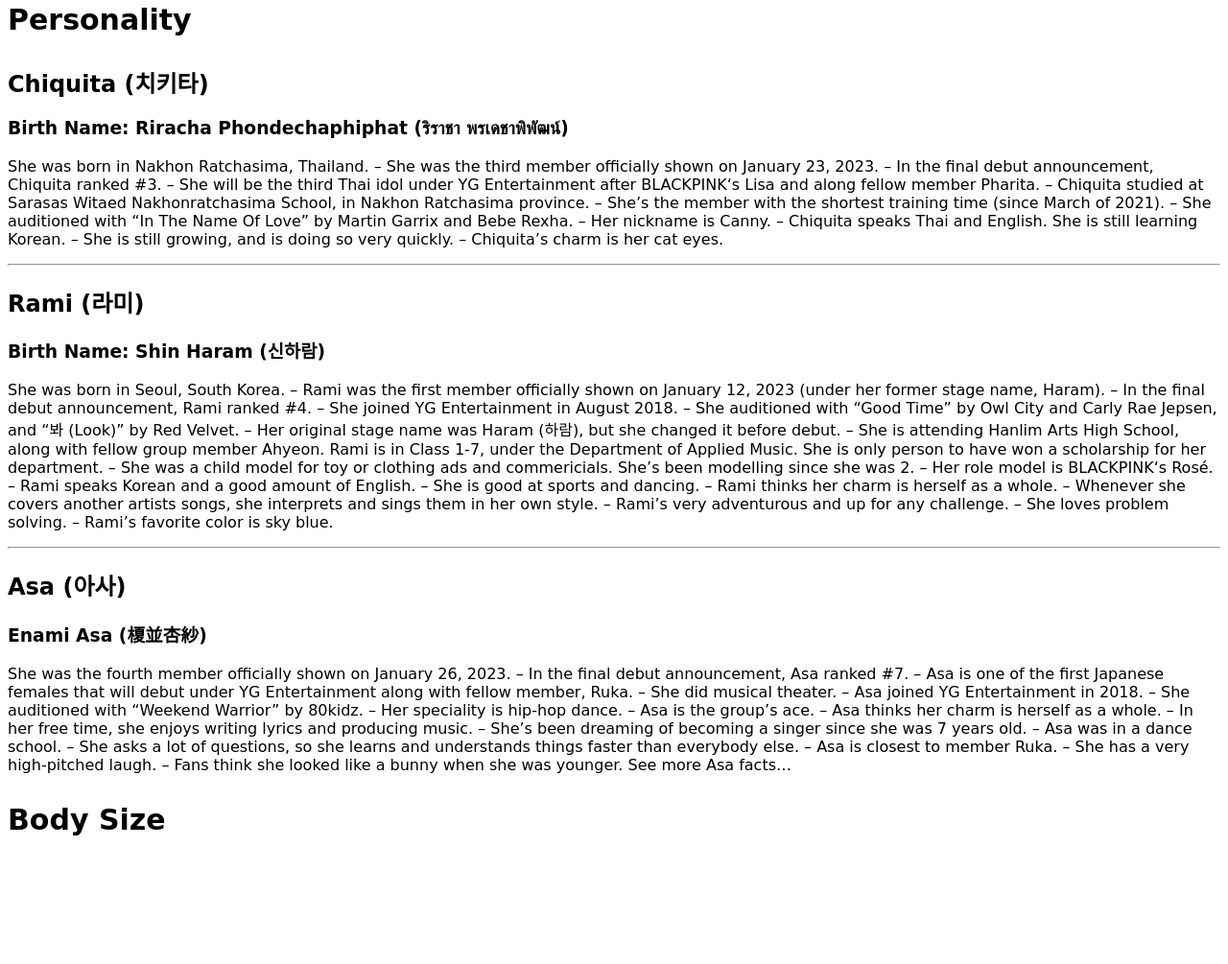
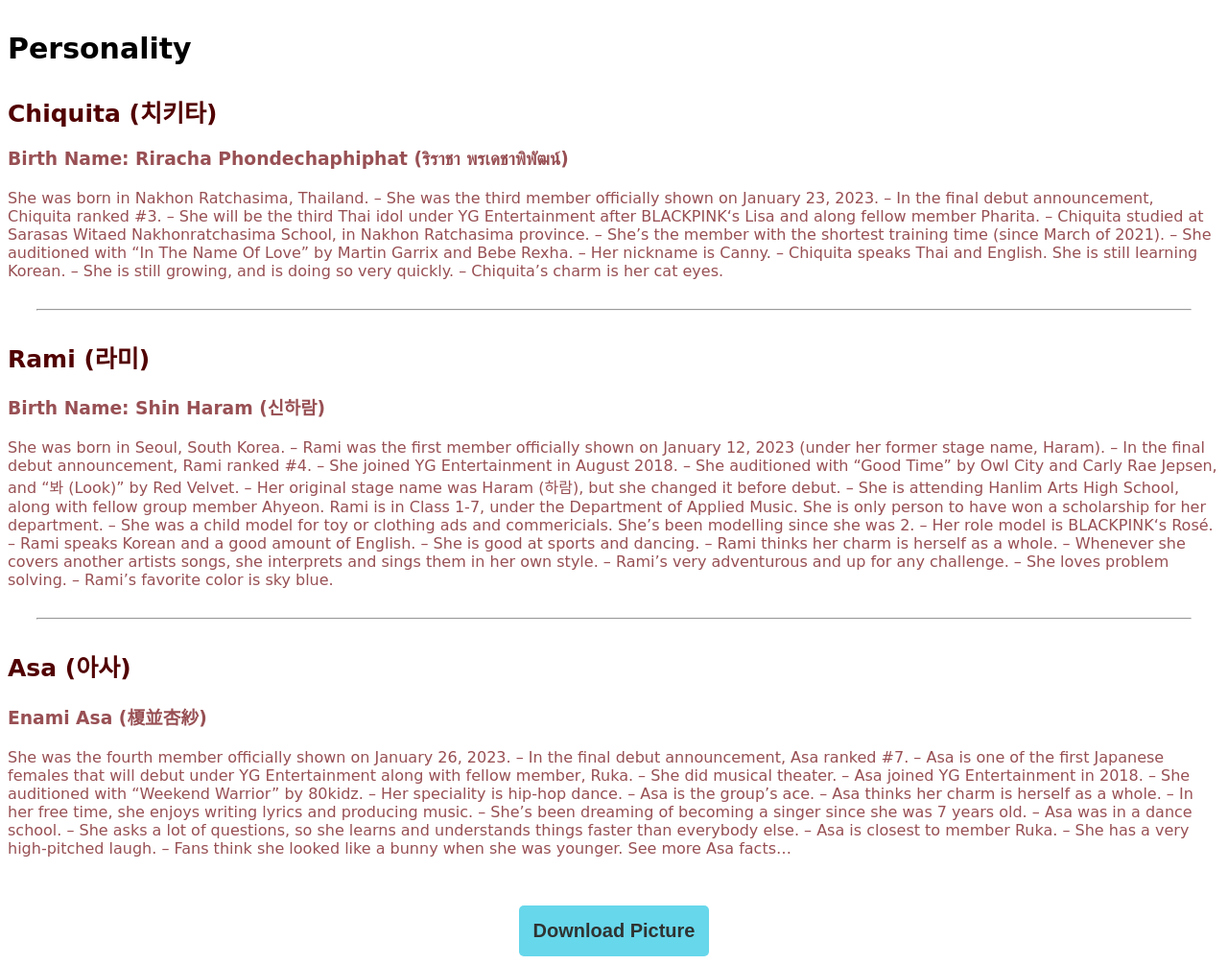
Before and after one commit to Rainy1650/Web-development, a plain HTML site: page index.html in a window 1280 px wide. Shown: the part 3348-4353 px from the top of the page at 96% size. Before the commit the page ends 4250 px from the top, so only its background shows below. Drawn offline with Linux system fonts and the light colour scheme; a web font is replaced by a local one.

Commit message:
add download

```diff
--- a/index.html
+++ b/index.html
@@ -200,9 +200,10 @@
                             See more Asa facts…</p>
 
                     </div>
+                    <div>
                 </div>
-                <div class="resume-column">
-                    <h3 class="resume-column-title">Body Size</h3>
+                <div class="Download-pic">
+                    <button class="btn-primary">Download Picture</button>
                 </div>
             </div>
             </section>
--- a/styles/degine.css
+++ b/styles/degine.css
@@ -103,7 +103,8 @@ nav a {
     max-width: 1140px;
     margin: 0 auto;
 }
-.main section{
+
+.main section {
     margin-top: 130px;
 }
 
@@ -155,8 +156,38 @@ nav a {
 .skill-description {
     color: rgb(0, 0, 0);
 }
-.resume-column-title{
+
+.resume-column-title {
     color: #000000;
     font-size: 30px;
     font-weight: 700;
 }
+
+.resumw-container {
+    display: flex;
+    gap: 500px
+}
+
+.resume-item-title {
+    color: rgb(81, 1, 1);
+    font-size: 25px;
+    font-weight: 700;
+    margin-top: 10px;
+}
+
+.resume-item-infrom {
+    margin-bottom: 20px;
+}
+
+.resume-item-infrom,
+.resume-item-descriptione {
+    color: #985054;
+}
+
+.resumw-container hr {
+    margin: 30px;
+}
+.Download-pic{
+    text-align: center;
+    margin-top: 50px;
+}
```
